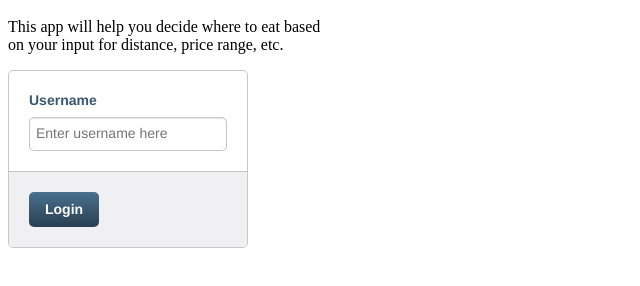
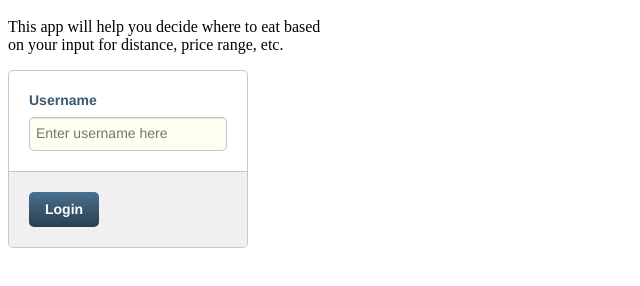
Before and after one commit to CMinusMinus/ChooseFood, a website: page public/views/index.html in a window 1280 px wide. Shown: the part 48-334 px from the top of the page, without its empty margins (0-640 px from the left). Drawn offline with Linux system fonts and the light colour scheme; files that its build step writes are made by us from their sources.

Commit message:
Here is a commit

```diff
--- a/public/css/main.css
+++ b/public/css/main.css
@@ -30,7 +30,7 @@ input {
   margin-bottom: 20px;
 }
 .account-info input {
-  background: #fff;
+  background: #fffff0;
   border: 1px solid #c6c7cc;
    box-shadow: inset 0 1px 1px rgba(0, 0, 0, .1);
   color: #636466;
```
